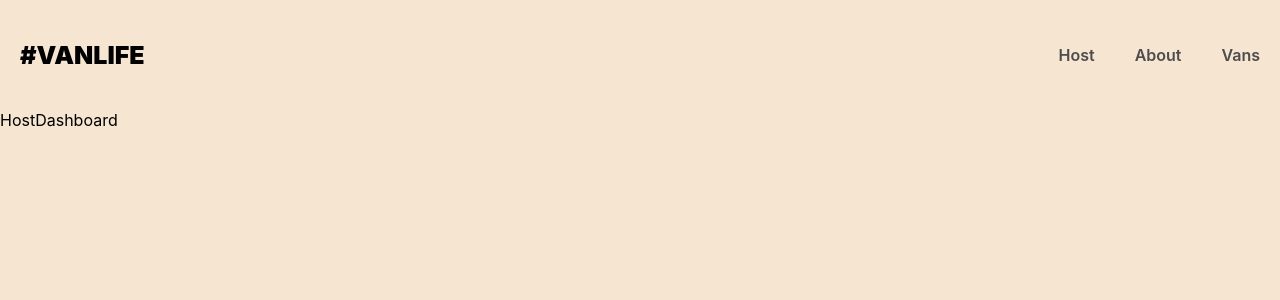
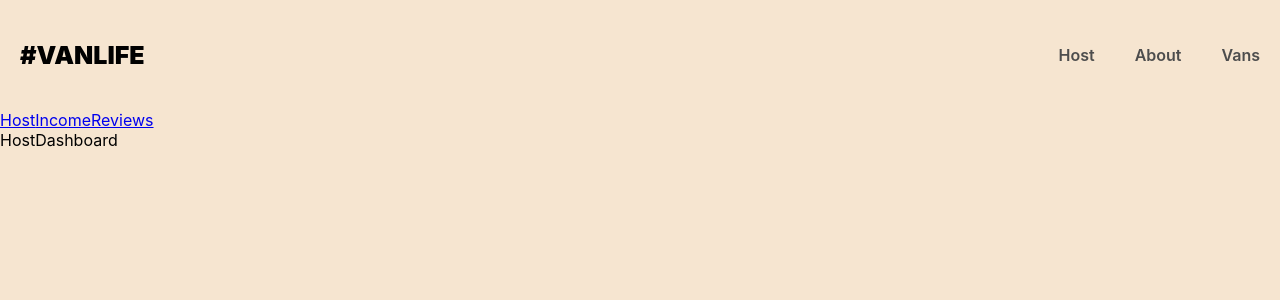
Before and after one commit to cgoing2215/vanlife-app, a React (Create React App) app: page /host in a window 1280 px wide. Shown: the top 300 px of the page. Built offline with nearby package versions, Linux system fonts and the light colour scheme.

Commit message:
Added hostlayout component and nested routes for income and reviews

```diff
--- a/src/App.js
+++ b/src/App.js
@@ -1,14 +1,15 @@
 import React from 'react';
 import ReactDOM from 'react-dom/client';
-import { BrowserRouter, Routes, Route, Link } from "react-router-dom"
+import { BrowserRouter, Routes, Route } from "react-router-dom"
 import Home from './pages/Home';
 import About from './pages/About';
 import Vans from './pages/Vans/Vans'
 import VanDetail from './pages/Vans/VanDetail';
-import HostDashboard from './pages/Host/HostDashboard';
+import Dashboard from './pages/Host/Dashboard';
 import Income from './pages/Host/Income';
 import Reviews from './pages/Host/Reviews';
 import Layout from './Components/Layout';
+import HostLayout from './Components/HostLayout';
 
 export default function App() {
   return (
@@ -19,9 +20,11 @@
           <Route path="/about" element={<About />} />
           <Route path="/vans" element={<Vans />} />
           <Route path="/vans/:id" element={<VanDetail />} />
-          <Route path="/host" element={<HostDashboard />} />
-          <Route path="/host/income" element={<Income />} />
-          <Route path="/host/reviews" element={<Reviews />} />
+          <Route path="/host" element={<HostLayout/>} >
+            <Route path="/host" element={<Dashboard />} />
+            <Route path="/host/income" element={<Income />} />
+            <Route path="/host/reviews" element={<Reviews />} />
+          </Route>
          </Route>
       </Routes>
     </BrowserRouter>
--- /dev/null
+++ b/src/Components/HostLayout.js
@@ -0,0 +1,17 @@
+import React from 'react'
+import { Outlet, Link } from "react-router-dom"
+
+function HostLayout() {
+  return (
+    <div>
+        <nav>
+            <Link to="./pages/Host">Host</Link>
+            <Link to="./pages/Host/Income">Income</Link>
+            <Link to="./pages/Host/Reviews">Reviews</Link>
+        </nav>
+        <Outlet />
+    </div>
+  )
+}
+
+export default HostLayout
--- a/src/pages/Host/HostDashboard.js
+++ b/src/pages/Host/Dashboard.js
@@ -1,9 +1,9 @@
 import React from 'react'
 
-function HostDashboard() {
+function Dashboard() {
   return (
     <div>HostDashboard</div>
   )
 }
 
-export default HostDashboard
+export default Dashboard
```
